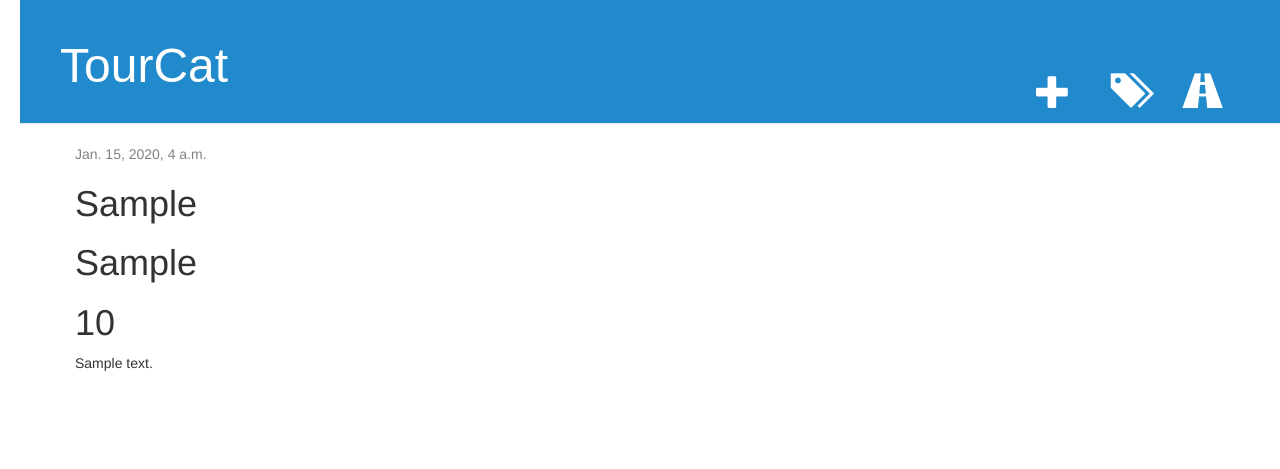
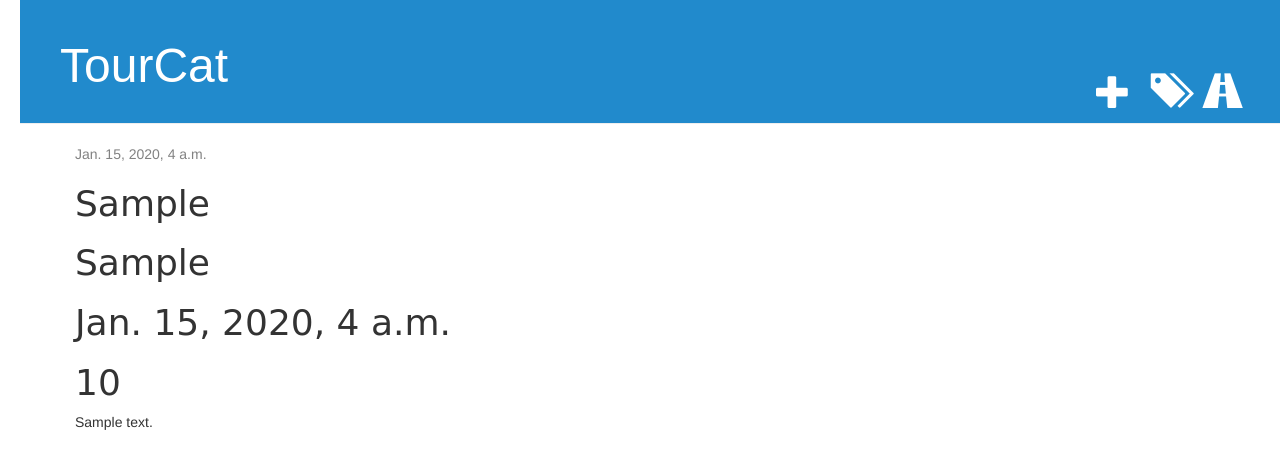
Before and after one commit to jessesomething/tourcatpyweb, a Django app: page /event/1/ in a window 1280 px wide. Shown: the top 469 px of the page. Run offline with Django 3.2, Linux system fonts and the light colour scheme; tables that the repository leaves empty hold one stand-in row (values such as "Sample post"); some libraries are stand-ins or nearby versions.

Commit message:
Merge issues

```diff
--- a/tour/models.py
+++ b/tour/models.py
@@ -55,9 +55,13 @@ class Event(models.Model):
         ('WV', 'West Virginia'),
         ('WI', 'Wisconsin'),
         ('WY', 'Wyoming'),)
+
     venue = models.CharField(max_length=200)
     city = models.CharField(max_length=200)
     state = models.CharField(max_length=100, choices=STATE_CHOICES, default='NA')
+    venue = models.CharField(max_length=200)
+    city = models.CharField(max_length=200)
+    state = models.CharField(max_length=100, choices=STATE_CHOICES, default='AL')
     #todo add more info
     # tour_name = models.CharField(max_length=200)
     # other_bands_1 = models.CharField(max_length=100, blank=True)
--- a/tour/static/css/tour.css
+++ b/tour/static/css/tour.css
@@ -19,6 +19,10 @@ body {
     margin-left: 40px;
 }
 
+h1, h2, h3, h4 {
+    font-family: 'Lobster', cursive;
+}
+
 .date {
     color: #828282;
 }
@@ -37,6 +41,7 @@ body {
     font-size: 26pt;
     margin-right: 40px;
     margin-top: -30px;
+    margin-right: 20px;
 }
 
 .post {
--- a/tour/templates/tour/event_detail.html
+++ b/tour/templates/tour/event_detail.html
@@ -9,6 +9,7 @@
         {% endif %}
         <h1>{{ event.venue }}</h1>
         <h1>{{ event.city }}</h1>
+        <h1>{{ event.date }}</h1>
         <h1>{{ event.price }}</h1>
         <p>{{ event.text|linebreaks }}</p>
     </div>
```
